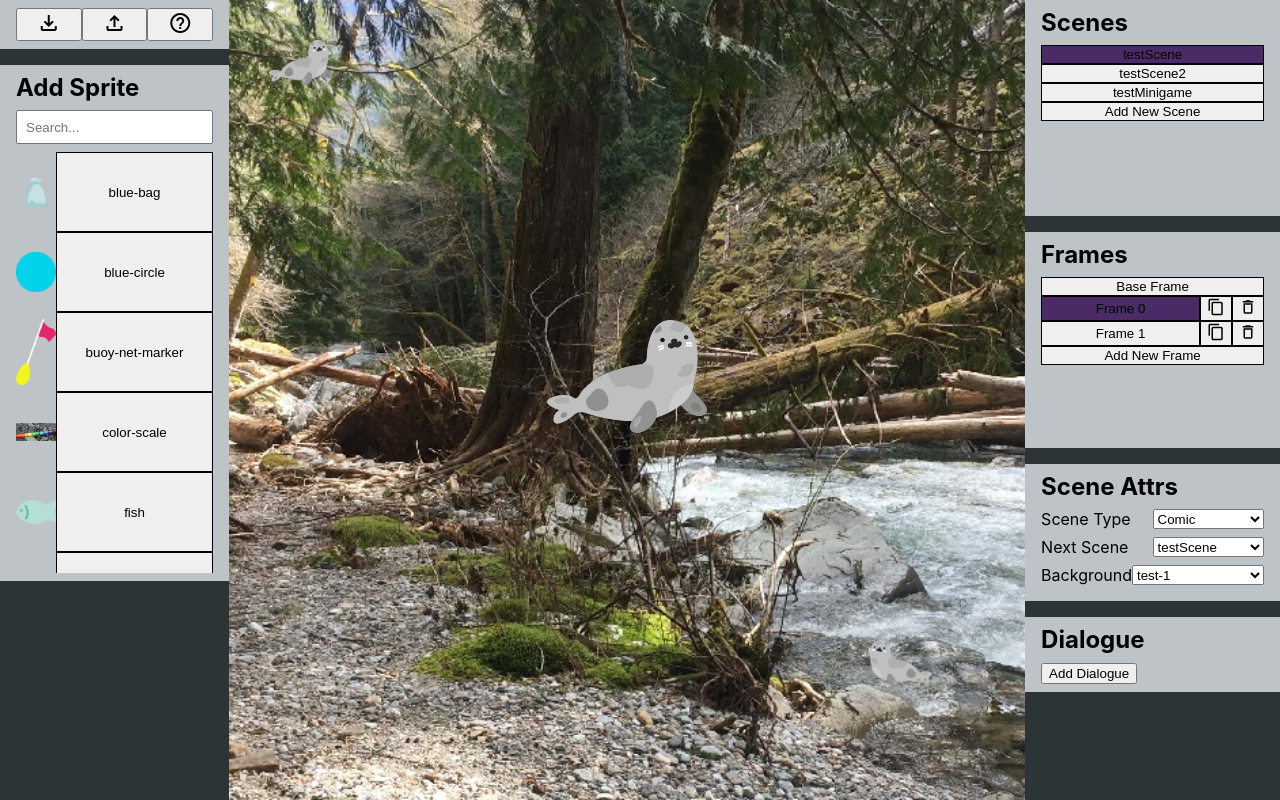
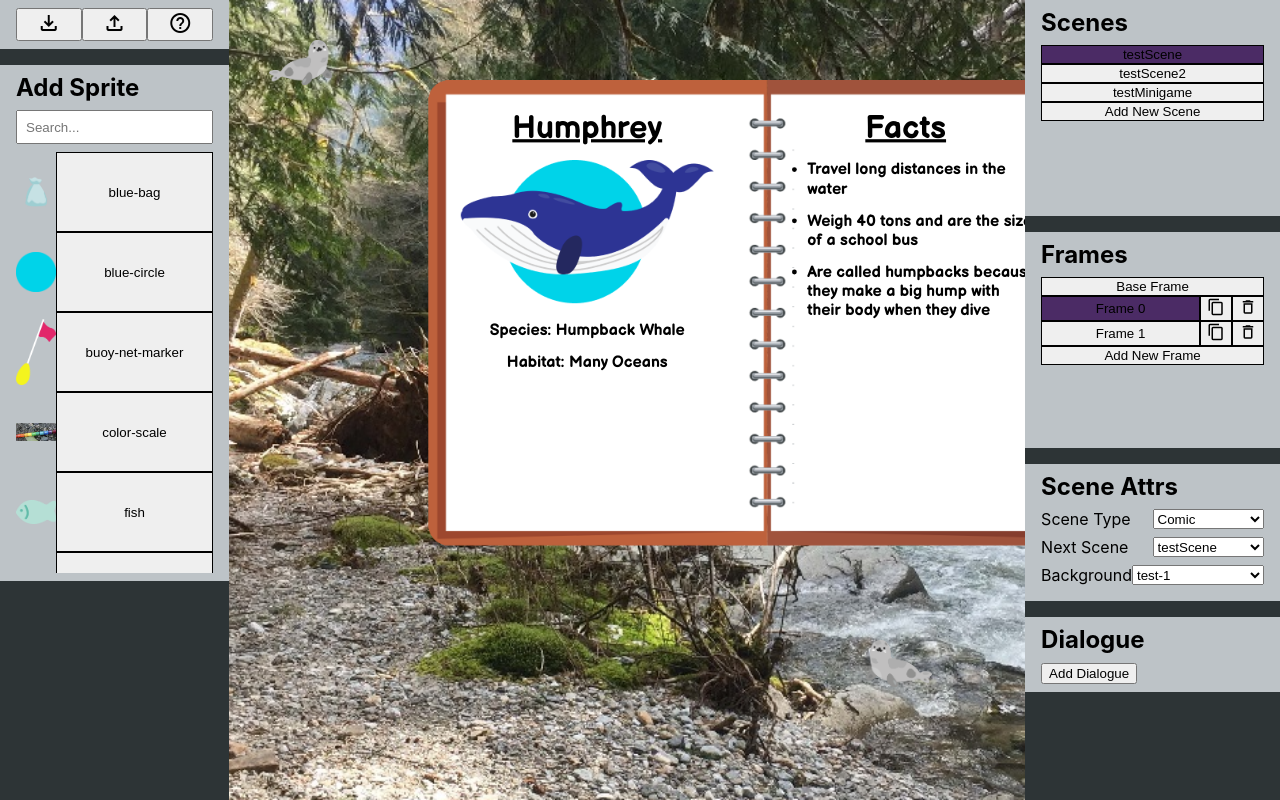
Before and after one commit to UW-AppleJACK/applejack, a React (Create React App) app in the folder marinerescue-frontend/: page /storyteller/editor in a window 1280 px wide. Built offline with nearby package versions, Linux system fonts and the light colour scheme.

Commit message:
Add journals into storyteller view

```diff
--- a/marinerescue-frontend/src/components/ComicView.js
+++ b/marinerescue-frontend/src/components/ComicView.js
@@ -1,7 +1,14 @@
 import React from 'react';
 import './ComicView.scss';
+import {
+    Journal,
+    JOURNAL_ENTRY_VIEW,
+} from './Journal';
+
+import journalData from '../journalData';
 
 const ELEMENT_TYPE_SPRITE = 'sprite';
+const ELEMENT_TYPE_JOURNAL = 'journal';
 
 class ComicView extends React.Component {
     // Given a classObj that maps classes to booleans and optional default classes, returns className
@@ -59,10 +66,34 @@ class ComicView extends React.Component {
         )
     }
 
+    // Render a journal entry
+    renderJournal(element, idx) {
+        const id = !!element.id ? `assigned-${this.props.sceneName}-${element.id}` : null;
+        return (
+            <Journal
+                id={id}
+                style={{
+                    position: 'absolute',
+                    left: element.x,
+                    top: element.y,
+                    textAlign: 'left',
+                    transform: 'scale(0.8)',
+                }}
+                data={journalData}
+                view={JOURNAL_ENTRY_VIEW}
+                page={element.title}
+                onNavigate={() => {}}
+                key={idx} />
+        );
+    }
+
     // Render an element
     renderElement(element, idx) {
         if (element.type === ELEMENT_TYPE_SPRITE) {
             return this.renderSprite(element, idx);
+        }
+        if (element.type === ELEMENT_TYPE_JOURNAL) {
+            return this.renderJournal(element, idx);
         }
         return (<div></div>);
     }
--- a/marinerescue-frontend/src/components/Journal.js
+++ b/marinerescue-frontend/src/components/Journal.js
@@ -24,7 +24,7 @@ class Journal extends React.Component {
     // Render a directory view
     renderDirectory(newView, options, onNavigate) {
         return (
-            <div className="journal">
+            <>
                 <div className="page"></div>
                 <div className="page">
                     <h1>Table of Contents</h1>
@@ -32,7 +32,7 @@ class Journal extends React.Component {
                         return <button onClick={() => onNavigate(newView, option)} key={option}>{option}</button>;
                     })}
                 </div>
-            </div>
+            </>
         );
     }
 
@@ -52,7 +52,7 @@ class Journal extends React.Component {
     // Render an entry view
     renderEntry(entry) {
         return (
-            <div className="journal">
+            <>
                 <div className="page page-infobox">
                     <h1>{entry.title}</h1>
                     <img
@@ -64,12 +64,12 @@ class Journal extends React.Component {
                     <h2>Facts</h2>
                     { this.renderFacts(entry.funFacts) }
                 </div>
-            </div>
+            </>
         );
     }
 
-    render() {
-        const { data, view, page, onNavigate } = this.props;
+    renderInner(props) {
+        const { data, view, page, onNavigate } = props;
         if (view === JOURNAL_TOC_VIEW) {
             return this.renderDirectory(JOURNAL_CATEGORY_VIEW, this.getCategories(data), onNavigate);
         }
@@ -80,6 +80,14 @@ class Journal extends React.Component {
             return this.renderEntry(this.getEntry(data, page));
         }
     }
+
+    render() {
+        return (
+            <div className="journal" style={this.props.style || {}}>
+                {this.renderInner(this.props)}
+            </div>
+        )
+    }
 }
 
 export {
--- a/marinerescue-frontend/src/components/Journal.scss
+++ b/marinerescue-frontend/src/components/Journal.scss
@@ -17,6 +17,7 @@ $page-padding: 16px;
     max-width: 100%;
     height: 582px;
     max-height: 100%;
+    transform-origin: top left;
     padding: 0.05px; // prevent margin collapse, rounds to 0
 
     .page {
--- a/marinerescue-frontend/src/storytellerData.js
+++ b/marinerescue-frontend/src/storytellerData.js
@@ -29,6 +29,12 @@ const storytellerData = {
                     y: 80,
                     size: 8.3,
                     flipX: true,
+                },
+                {
+                    type: 'journal',
+                    title: 'Humphrey',
+                    x: 25,
+                    y: 10,
                 },
             ],
             [
```
Also changed, not shown: 2 other files (tests, documents, lock files or other folders).
